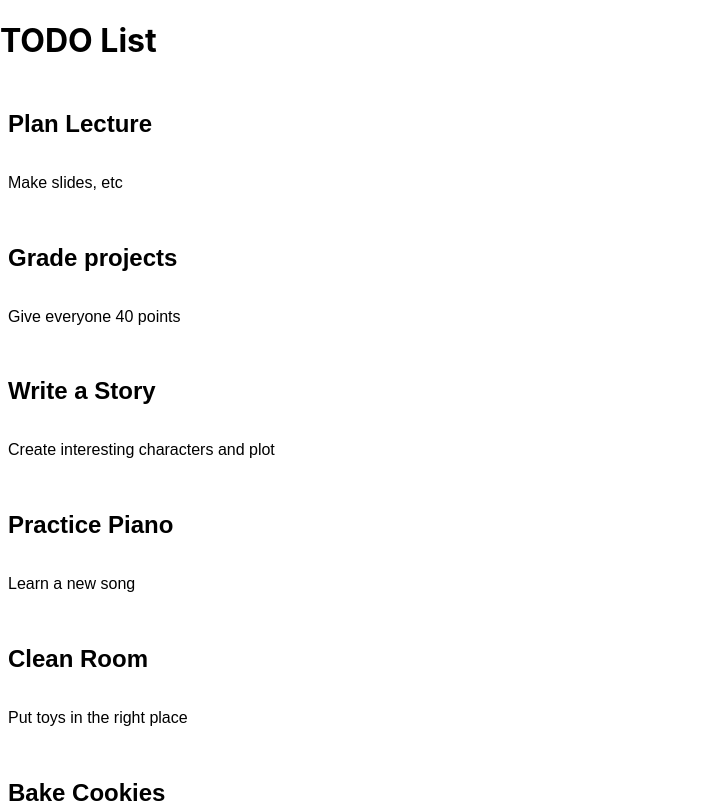
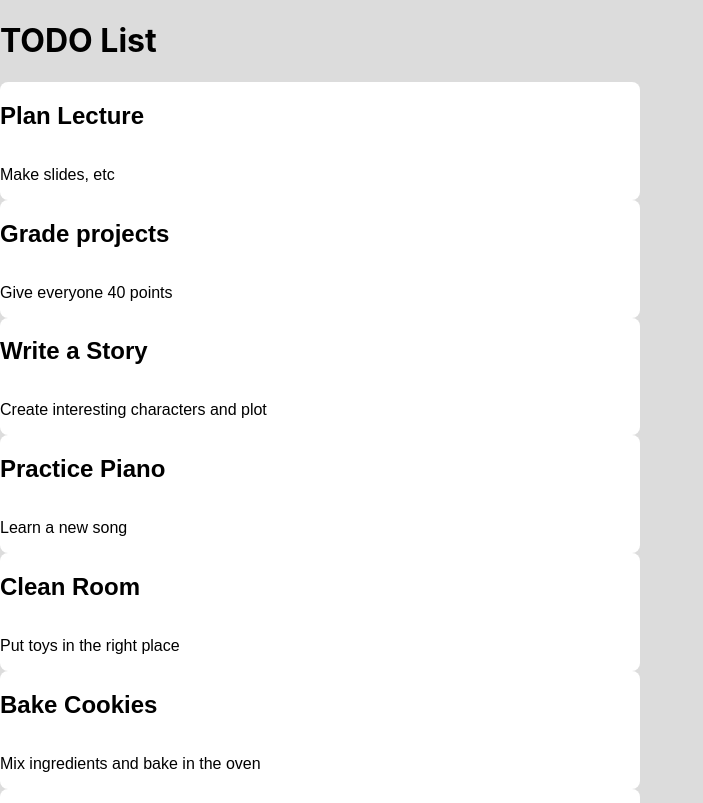
Before and after one commit to JamesHawk585/props-dataflow-children-todo-list, a React (Create React App) app: page / in a window 1280 px wide. Shown: the top 803 px of the page, without its empty margins (0-703 px from the left). Built offline with nearby package versions, Linux system fonts and the light colour scheme; data requests are answered from the project's data file.

Commit message:
CSS imporvements

```diff
--- a/src/Card/Card.css
+++ b/src/Card/Card.css
@@ -2,13 +2,10 @@
     border-radius: 8px;
     background-color: white;
     font-family: sans-serif;
-    width: 30vw;
+    width: 50vw;
     display: flex;
     flex-direction: column;
     align-items: flex-start;
-    padding: 8px;
-  justify-content: space-between;
-
 }
 
 .card__body {
--- a/src/Card/Card.jsx
+++ b/src/Card/Card.jsx
@@ -2,8 +2,9 @@ import "./Card.css";
 import CardHeader from "./CardHeader";
 import CardBody from "./CardBody";
 
+// 1:05:41
+
 export default function Card({ title, children }) {
-  console.log('in Card.jsx: ', title)
 
   return (
     <section className="card">
--- a/src/Task.jsx
+++ b/src/Task.jsx
@@ -1,19 +1,24 @@
 import Card from "./Card/Card";
 import CardBody from "./Card/CardBody";
 
-// React components can only return on element. Frangments are a way around that limitation.
+// React components can only return one element. Frangments are a way around that limitation.
 
 function Task({ task }) {
-  console.log(task)
   const {title} = task
-  console.log(title)
+
+
   return (
-    <Card title={title}>
-      <CardBody>
-        <p>{task.description}</p>
-      </CardBody>
-    </Card>
-  );
+    // <Card title={title}>
+    //   <CardBody>
+    //     <p>{task.description}</p>
+    //   </CardBody>
+    // </Card>
+  <section className="card">
+    <h2>{task.title}</h2>
+    <p>{task.description}</p>
+  </section>
+
+    );
 }
 
 export default Task;
--- a/src/index.css
+++ b/src/index.css
@@ -5,6 +5,7 @@ body {
     sans-serif;
   -webkit-font-smoothing: antialiased;
   -moz-osx-font-smoothing: grayscale;
+  background-color: gainsboro;
 }
 
 code {
```
